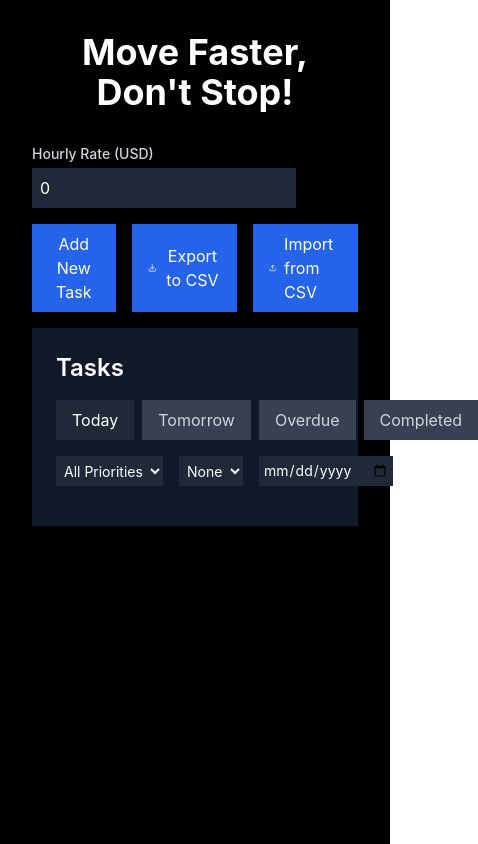
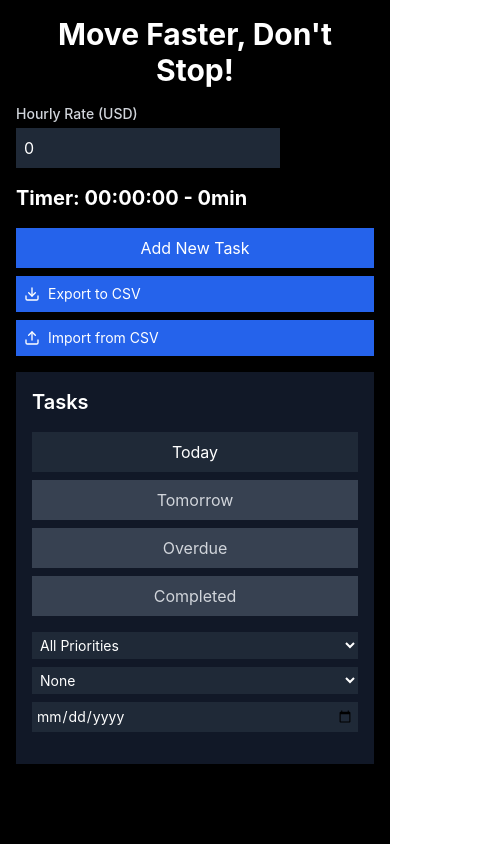
Before and after one commit to HenryGuedess/Super-Cool-Todo-List, a React (Vite) app: page / in a window 390 px wide. Shown: the whole page, 478 px wide, since content can reach past the window. Built offline with nearby package versions, Linux system fonts and the light colour scheme.

Commit message:
Update TaskManager.tsx

```diff
--- a/src/components/TaskManager.tsx
+++ b/src/components/TaskManager.tsx
@@ -1,7 +1,7 @@
 import React, { useState, useCallback, useEffect, useMemo } from 'react';
 import { DragDropContext, Droppable, Draggable, DropResult } from 'react-beautiful-dnd';
-import { format, isToday, isTomorrow, isPast, parseISO } from 'date-fns';
-import { AlertCircle, Clock, Play, Square, Download, Upload, Trash2, Filter } from 'lucide-react';
+import { format, isToday, isTomorrow, isPast } from 'date-fns';
+import { AlertCircle, Clock, Play, Square, Download, Upload, Trash2 } from 'lucide-react';
 
 interface Task {
   id: string;
@@ -11,7 +11,7 @@ interface Task {
   category: string;
   completed: boolean;
   timeSpent: number;
-  duration: number;
+  duration: number; // Duration in minutes
   timerRunning: boolean;
 }
 
@@ -41,6 +41,8 @@ const TaskManager: React.FC = () => {
     category: '',
     date: '',
   });
+  const [activeTaskId, setActiveTaskId] = useState<string | null>(null); // Track the currently active task
+  const [elapsedTime, setElapsedTime] = useState<number>(0); // Track elapsed time for the active task
 
   useEffect(() => {
     localStorage.setItem('tasks', JSON.stringify(tasks));
@@ -94,11 +96,22 @@ const TaskManager: React.FC = () => {
 
   const toggleTimer = useCallback((taskId: string) => {
     setTasks(prevTasks =>
-      prevTasks.map(task =>
-        task.id === taskId ? { ...task, timerRunning: !task.timerRunning } : task
-      )
+      prevTasks.map(task => {
+        if (task.id === taskId) {
+          // If the task is being activated, stop any currently active task
+          if (activeTaskId && activeTaskId !== taskId) {
+            const previousTask = prevTasks.find(t => t.id === activeTaskId);
+            if (previousTask) {
+              previousTask.timerRunning = false; // Stop the previous task
+            }
+          }
+          setActiveTaskId(taskId); // Set the active task
+          return { ...task, timerRunning: !task.timerRunning };
+        }
+        return { ...task, timerRunning: false }; // Stop other tasks
+      })
     );
-  }, []);
+  }, [activeTaskId]);
 
   const toggleTaskCompletion = useCallback((taskId: string) => {
     setTasks(prevTasks =>
@@ -168,16 +181,28 @@ const TaskManager: React.FC = () => {
           return task;
         })
       );
+
+      // Update elapsed time for the active task
+      if (activeTaskId) {
+        const activeTask = tasks.find(task => task.id === activeTaskId);
+        if (activeTask) {
+          setElapsedTime(activeTask.timeSpent);
+        }
+      }
     }, 1000);
 
     return () => clearInterval(interval);
-  }, []);
+  }, [activeTaskId, tasks]);
 
   const formatTime = (seconds: number): string => {
     const hours = Math.floor(seconds / 3600);
     const minutes = Math.floor((seconds % 3600) / 60);
     const remainingSeconds = seconds % 60;
     return `${hours.toString().padStart(2, '0')}:${minutes.toString().padStart(2, '0')}:${remainingSeconds.toString().padStart(2, '0')}`;
+  };
+
+  const formatDuration = (minutes: number): string => {
+    return `${minutes}min`;
   };
 
   const calculateCost = (timeSpent: number) => {
@@ -270,9 +295,9 @@ const TaskManager: React.FC = () => {
   };
 
   return (
-    <div className="min-h-screen bg-black text-white p-8">
+    <div className="min-h-screen bg-black text-white p-4 md:p-8">
       <div className="max-w-4xl mx-auto">
-        <h1 className="text-4xl font-bold text-center mb-8">Move Faster, Don't Stop!</h1>
+        <h1 className="text-3xl md:text-4xl font-bold text-center mb-4">Move Faster, Don't Stop!</h1>
 
         <div className="mb-4">
           <label htmlFor="hourlyRate" className="block text-sm font-medium text-gray-300">
@@ -287,21 +312,28 @@ const TaskManager: React.FC = () => {
           />
         </div>
 
-        <div className="flex space-x-4 mb-4">
+        <div className="text-xl md:text-2xl font-bold mb-4">
+          Timer: {formatTime(elapsedTime)} - {activeTaskId ? formatDuration(tasks.find(task => task.id === activeTaskId)?.duration || 0) : '0min'}
+          <span className="text-green-500">
+            {activeTaskId ? ` - $${calculateCost(elapsedTime)}` : ''}
+          </span>
+        </div>
+
+        <div className="flex flex-col md:flex-row space-y-2 md:space-y-0 md:space-x-4 mb-4">
           <button
             onClick={() => setIsAddTaskModalOpen(true)}
-            className="px-4 py-2 bg-blue-600 text-white rounded-md hover:bg-blue-700 transition-colors"
+            className="px-4 py-2 bg-blue-600 text-white rounded-md hover:bg-blue-700 transition-colors w-full md:w-auto"
           >
             Add New Task
           </button>
           <button
             onClick={exportToCSV}
-            className="px-4 py-2 bg-blue-600 text-white rounded-md hover:bg-blue-700 transition-colors flex items-center"
+            className="px-2 py-2 bg-blue-600 text-white text-sm rounded-md hover:bg-blue-700 transition-colors flex items-center w-full md:w-auto"
           >
             <Download size={16} className="mr-2" />
             Export to CSV
           </button>
-          <label className="px-4 py-2 bg-blue-600 text-white rounded-md hover:bg-blue-700 transition-colors flex items-center cursor-pointer">
+          <label className="px-2 py-2 bg-blue-600 text-white text-sm rounded-md hover:bg-blue-700 transition-colors flex items-center w-full md:w-auto cursor-pointer">
             <Upload size={16} className="mr-2" />
             Import from CSV
             <input
@@ -313,15 +345,15 @@ const TaskManager: React.FC = () => {
           </label>
         </div>
 
-        <div className="bg-gray-900 rounded-lg shadow-lg p-6">
-          <h2 className="text-2xl font-semibold mb-4">Tasks</h2>
+        <div className="bg-gray-900 rounded-lg shadow-lg p-4 md:p-6">
+          <h2 className="text-xl md:text-2xl font-semibold mb-4">Tasks</h2>
           <div className="mb-4">
-            <div className="flex space-x-2">
+            <div className="flex flex-col md:flex-row space-y-2 md:space-y-0 md:space-x-2">
               {['today', 'tomorrow', 'overdue', 'completed'].map((tab) => (
                 <button
                   key={tab}
                   onClick={() => setActiveTab(tab as 'today' | 'tomorrow' | 'overdue' | 'completed')}
-                  className={`px-4 py-2 rounded-md ${
+                  className={`px-4 py-2 rounded-md w-full md:w-auto ${
                     activeTab === tab
                       ? 'bg-gray-800 text-white'
                       : 'bg-gray-700 text-gray-300 hover:bg-gray-800'
@@ -333,11 +365,11 @@ const TaskManager: React.FC = () => {
             </div>
           </div>
 
-          <div className="mb-4 flex space-x-4">
+          <div className="mb-4 flex flex-col md:flex-row space-y-2 md:space-y-0 md:space-x-4">
             <select
               value={filters.priority}
               onChange={(e) => setFilters({ ...filters, priority: e.target.value })}
-              className="bg-gray-800 text-white rounded-md p-1 text-sm"
+              className="bg-gray-800 text-white rounded-md p-1 text-sm w-full md:w-auto"
             >
               <option value="">All Priorities</option>
               <option value="low">Low</option>
@@ -347,7 +379,7 @@ const TaskManager: React.FC = () => {
             <select
               value={filters.category}
               onChange={(e) => setFilters({ ...filters, category: e.target.value })}
-            className="bg-gray-800 text-white rounded-md p-1 text-sm"
+              className="bg-gray-800 text-white rounded-md p-1 text-sm w-full md:w-auto"
             >
               <option value="">None</option>
               {Array.from(new Set(tasks.map(task => task.category))).map((category) => (
@@ -358,7 +390,7 @@ const TaskManager: React.FC = () => {
               type="date"
               value={filters.date}
               onChange={(e) => setFilters({ ...filters, date: e.target.value })}
-              className="bg-gray-800 text-white rounded-md p-1 text-sm"
+              className="bg-gray-800 text-white rounded-md p-1 text-sm w-full md:w-auto"
             />
           </div>
 
```
Lines whose indentation alone changed are shown as unchanged.
